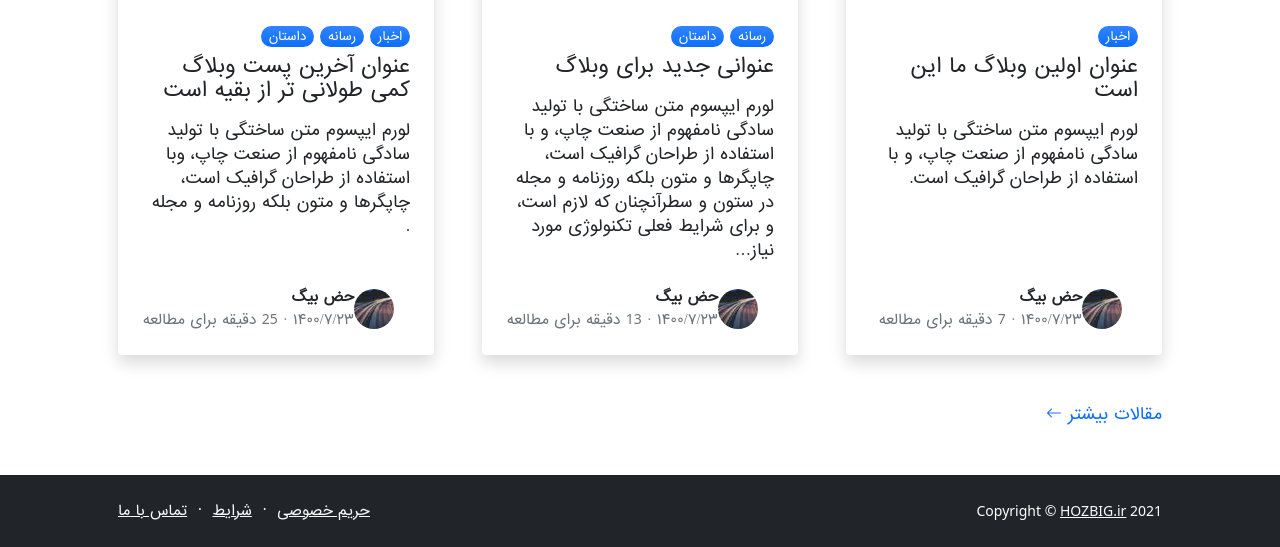
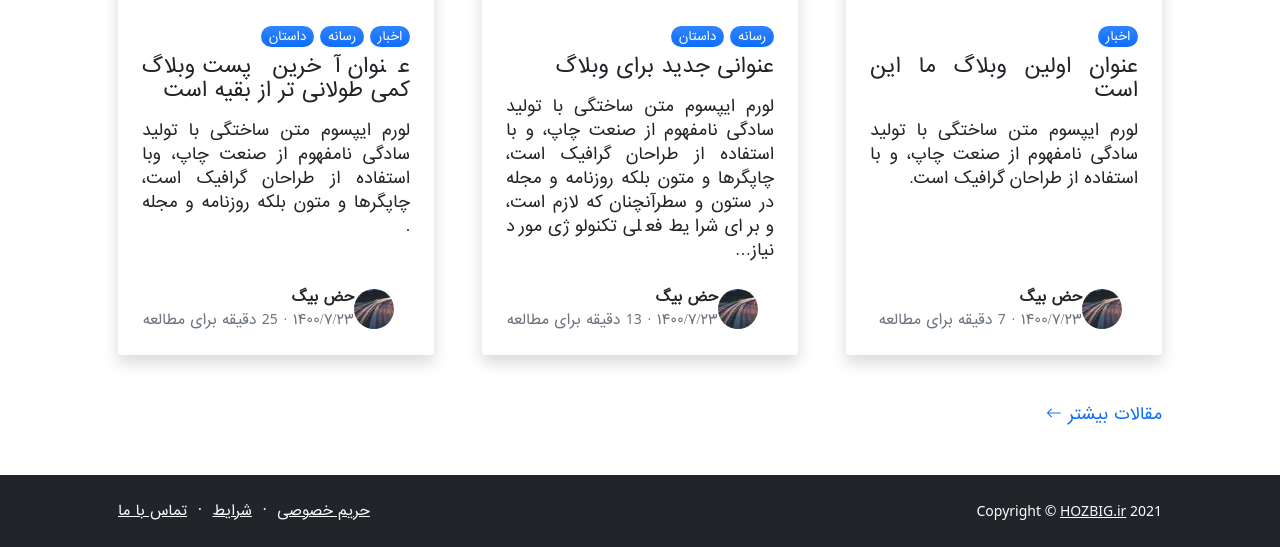
Before and after one commit to hozbig/company-template-django, a Django app: page /blog/ in a window 1280 px wide. Shown: the part 1506-2053 px from the top of the page. Run offline with Django 3.2, Linux system fonts and the light colour scheme; data comes from the database, SQL or seed files in the repository; both versions use the stored data as it was after the commit; some libraries are stand-ins or nearby versions.

Commit message:
justify texts special post in blog-home.html

```diff
--- a/templates/blog/blog-home.html
+++ b/templates/blog/blog-home.html
@@ -107,11 +107,11 @@
                                     </div>
                                 {% endfor %}
                                 <a class="text-decoration-none link-dark stretched-link" href="{% url 'blog_app:blog_post_url' item.slug %}">
-                                    <div class="h5 card-title mb-3">{{ item.title }}</div>
+                                    <div class="h5 card-title mb-3 _text_justify">{{ item.title }}</div>
                                 </a>
-                                <p class="card-text mb-0">
-                                    {{ item.text|truncatechars:200 }}
-                                </p>
+                                <div class="card-text mb-0 _text_justify">
+                                    {{ item.text|truncatechars:200}}
+                                </div>
                             </div>
                             <div class="card-footer p-4 pt-0 bg-transparent border-top-0">
                                 <div class="d-flex align-items-end justify-content-between">
--- a/templates/blog/blog-post.html
+++ b/templates/blog/blog-post.html
@@ -34,7 +34,7 @@
                             <figure class="mb-4"><img class="img-fluid rounded" src="{{articel.image.url}}" alt="{{articel.image.name}}" />
                             </figure>
                             <!-- Post content-->
-                            <section class="mb-5"> {{articel.text}} </section>
+                            <section class="mb-5"> {{articel.text|linebreaks}} </section>
                         </article>
                         <!-- Comments section-->
                         <section>
```
Also changed, not shown: db.sqlite3, 5 other files.
